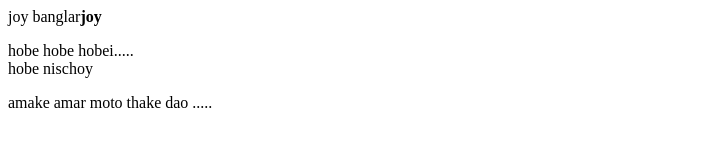
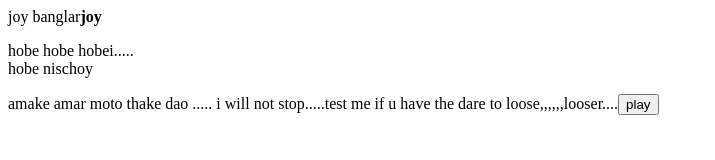
Before and after one commit to Shuvoskywalkar/myfirstwebsite, a plain HTML site: page index.html in a window 1280 px wide. Shown: the whole page, without its empty margins (0-715 px from the left). Drawn offline with Linux system fonts and the light colour scheme.

Commit message:
my job is done

```diff
--- a/index.html
+++ b/index.html
@@ -9,5 +9,6 @@
     joy banglar<b>joy</b>
     <p>hobe hobe hobei.....<br>hobe nischoy</p>
     amake amar moto thake dao .....
+    i will not stop.....test me if u have the dare to loose,,,,,,looser....<button>play</button>
 </body>
 </html>
```
